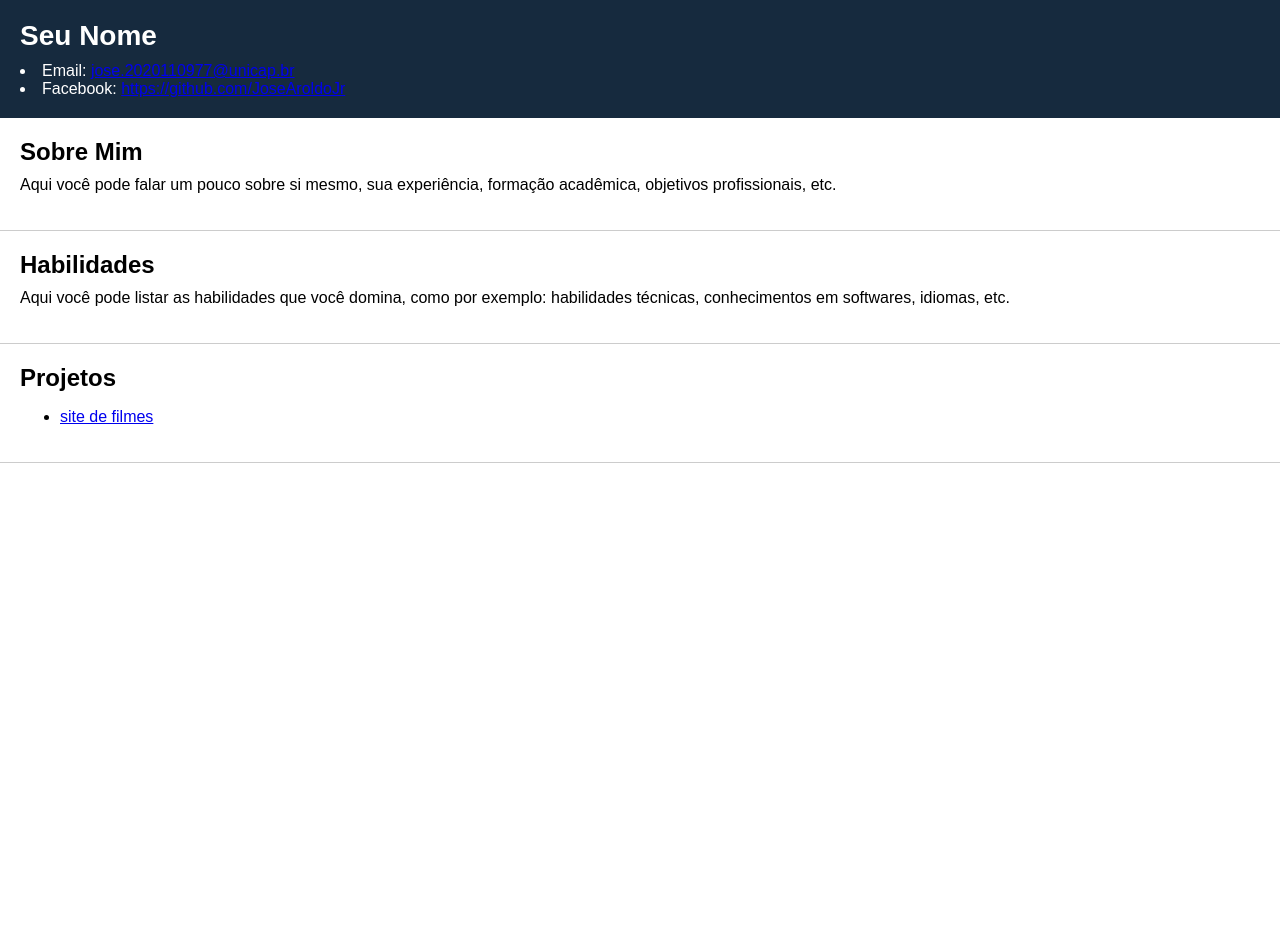
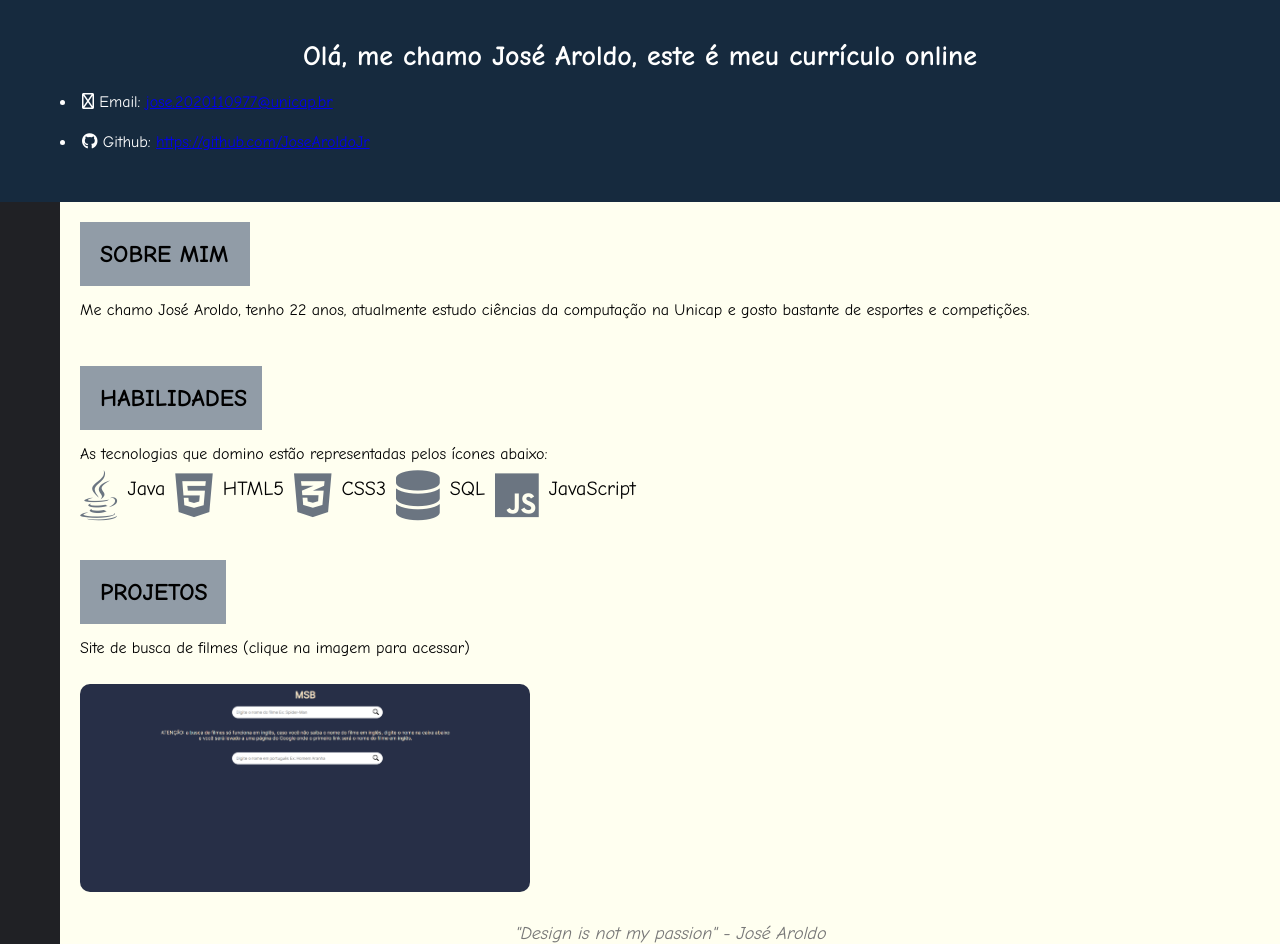
Before and after one commit to JoseAroldoJr/sites-pgweb-23, a plain HTML site: page index.html in a window 1280 px wide. Before the commit the page ends 800 px from the top, so only its background shows below. Drawn offline with Linux system fonts and the light colour scheme.

Commit message:
Add files via upload

```diff
--- a/index.html
+++ b/index.html
@@ -4,70 +4,57 @@
   <meta charset="UTF-8">
   <meta http-equiv="X-UA-Compatible" content="IE=edge">
   <meta name="viewport" content="width=device-width, initial-scale=1.0">
+  <link rel="preconnect" href="https://fonts.googleapis.com">
+  <link rel="preconnect" href="https://fonts.gstatic.com" crossorigin>
+  <link href="https://fonts.googleapis.com/css2?family=Montserrat&display=swap" rel="stylesheet">
   <title>Meu Currículo/Portfolio</title>
-  <style>
-    body {
-      font-family: Arial, sans-serif;
-      margin: 0;
-      padding: 0;
-    }
-
-    header {
-      background-color: #162A3E;
-      color: #fff;
-      padding: 20px;
-    }
-
-    h1 {
-      margin: 0;
-      font-size: 28px;
-    }
-
-    .contact {
-      margin-top: 10px;
-      font-size: 16px;
-    }
-
-    section {
-      padding: 20px;
-      border-bottom: 1px solid #ccc;
-    }
-
-    h2 {
-      margin: 0;
-      font-size: 24px;
-    }
-
-    p {
-      margin-top: 10px;
-      font-size: 16px;
-    }
-  </style>
+  <link rel="stylesheet" href="styles.css">
 </head>
 <body>
   <header>
-    <h1>Seu Nome</h1>
+    <h1>Olá, me chamo José Aroldo, este é meu currículo online</h1>
     <div class="contact">
-      <li>Email: <a href="jose.2020110977@unicap.br">jose.2020110977@unicap.br</a></li>
-      <li>Facebook: <a href="https://github.com/JoseAroldoJr">https://github.com/JoseAroldoJr</a></li>
+      <li><i class="far fa-envelope-open-text"></i> Email: <a href="jose.2020110977@unicap.br">jose.2020110977@unicap.br</a></li>
+      <li><i class="fab fa-github"></i> Github: <a href="https://github.com/JoseAroldoJr">https://github.com/JoseAroldoJr</a></li>
     </div>
   </header>
 
   <section>
-    <h2>Sobre Mim</h2>
-    <p>Aqui você pode falar um pouco sobre si mesmo, sua experiência, formação acadêmica, objetivos profissionais, etc.</p>
+    <h2 class="about">SOBRE MIM</h2>
+    <p>Me chamo José Aroldo, tenho 22 anos, atualmente estudo ciências da computação
+      na Unicap e gosto bastante de esportes e competições.
+    </p>
   </section>
 
   <section>
-    <h2>Habilidades</h2>
-    <p>Aqui você pode listar as habilidades que você domina, como por exemplo: habilidades técnicas, conhecimentos em softwares, idiomas, etc.</p>
+    <h2 class="abilities">HABILIDADES</h2>
+    <p>As tecnologias que domino estão representadas pelos ícones abaixo:</p>
+    <ul class="icon-list">
+      <li><i class="fab fa-java"></i> Java</li>
+      <li><i class="fab fa-html5"></i> HTML5</li>
+      <li><i class="fab fa-css3-alt"></i> CSS3</li>
+      <li><i class="fas fa-database"></i> SQL</li>
+      <li><i class="fab fa-js"></i> JavaScript</li>
+    </ul>
   </section>
 
   <section>
-    <h2>Projetos</h2>
-    <ul>
-      <li><a href="\siteComAPI\index.html">site de filmes</a></li>
+    <h2 class="projects">PROJETOS</h2>
+    <ul class="project-list">
+      <li>
+        <p>Site de busca de filmes (clique na imagem para acessar)</p>
+        <a href="/siteComAPI/index.html">
+          <img class="project-image" src="imagemdositeapi.png" alt="Site de busca de filmes">
+        </a>
+      </li>
     </ul>
   </section>
+
+  <footer>
+    <blockquote class="quotation">
+      "Design is not my passion" - José Aroldo
+    </blockquote>
+  </footer>
+  <script src="script.js"></script>
 </body>
 </html>
--- /dev/null
+++ b/script.js
@@ -0,0 +1,6 @@
+let script = document.createElement('script');
+
+script.src = 'https://kit.fontawesome.com/6040bf809c.js';
+script.crossOrigin = 'anonymous';
+
+document.body.appendChild(script);
--- /dev/null
+++ b/styles.css
@@ -0,0 +1,103 @@
+* {
+    margin: 0;
+    padding: 0;
+    font-family: "Comic Sans MS", sans-serif;
+  }
+
+  body {
+    margin: 0;
+    padding: 0;
+    background-color: ivory;
+  }
+
+  header {
+    background-color: #162A3E;
+    color: #fff;
+    padding: 40px;
+  }
+
+  h1 {
+    text-align: center;
+    font-size: 28px;
+  }
+
+  .contact {
+    margin-left: 20px;
+    margin-top: 10px;
+    font-size: 16px;
+    line-height: 2.5;
+  }
+
+  section {
+    border-left: 60px solid #202125;
+    padding: 20px;
+    line-height: 1.85;
+  }
+
+  h2 {
+    background-color: #919ca7;
+    margin: 0;
+    font-size: 24px;
+    padding: 10px 20px;
+  }
+
+  .about {
+    width: 11%;
+  }
+
+  .abilities {
+    width: 12%;
+  }
+
+  .projects {
+    width: 9%;
+  }
+
+  .icon-list {
+    display: flex;
+    justify-content: left;
+    align-items: left;
+    list-style-type: none;
+  }
+
+  .icon-list li {
+    display: flex;
+    align-items: left;
+    margin-right: 10px;
+    font-size: 20px;
+  }
+
+  .icon-list li i {
+    color: #6b7581;
+    margin-right: 10px;
+    font-size: 50px;
+  }
+
+  p {
+    margin-top: 10px;
+    font-size: 16px;
+  }
+
+  .project-list {
+    list-style-type: none;
+  }
+
+  .project-image {
+    width: 450px;
+    height: 100%;
+    max-width: 100%;
+    margin-top: 20px;
+    border-radius: 10px;
+  }
+
+  .project-image:hover {
+    transform: scale(1.08);
+  }
+
+  blockquote.quotation {
+    border-left: 60px solid #202125;
+    font-style: italic;
+    font-size: 18px;
+    color: #777;
+    text-align: center;
+  }
```
Also changed, not shown: siteComAPI/index.html (+1 -1 lines), imagemdositeapi.png (added).
